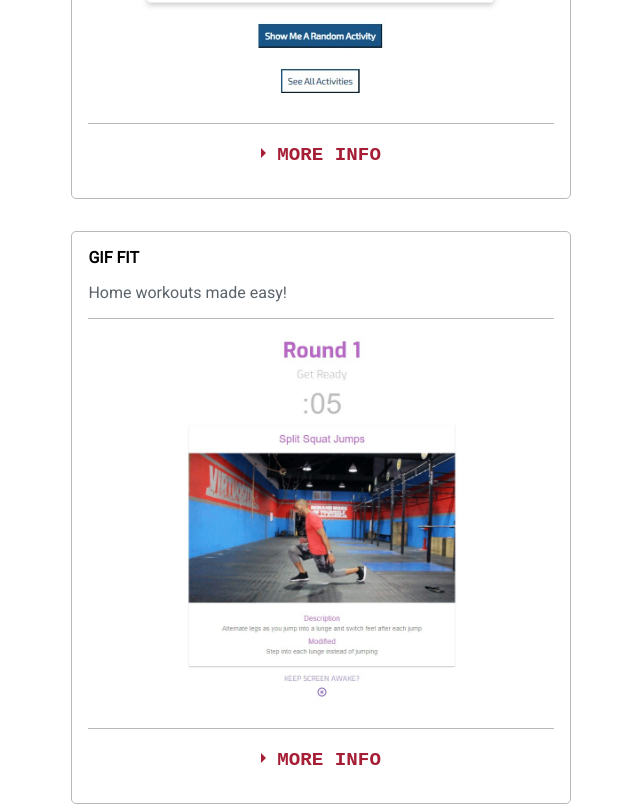
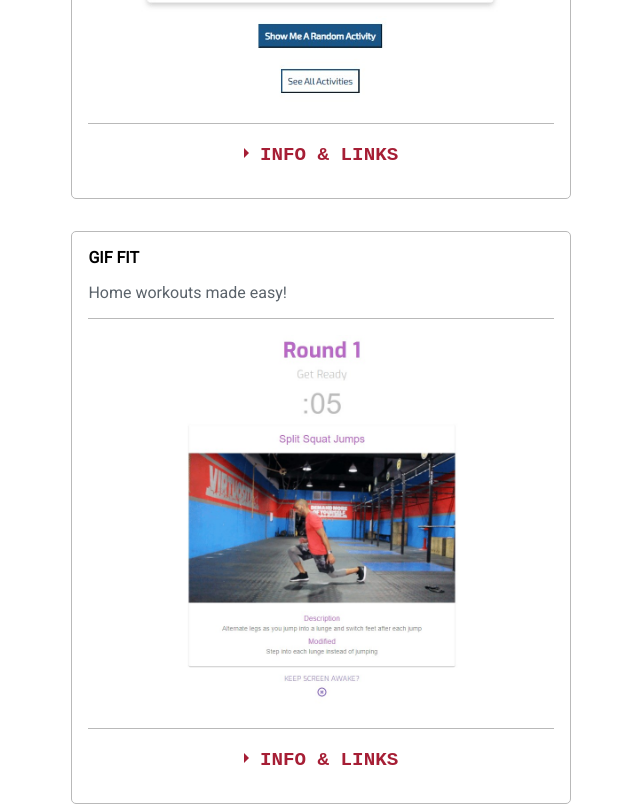
Before and after one commit to jamesncox/portfolio-v2, a React (Create React App) app: page / in a window 1280 px wide. Shown: the part 1220-2026 px from the top of the page, without its empty margins (319-959 px from the left). Built offline with nearby package versions, Linux system fonts and the light colour scheme.

Commit message:
Update DisplayProject.js with INFO & LINKS collapsible

```diff
--- a/src/hooks/DisplayProject.js
+++ b/src/hooks/DisplayProject.js
@@ -15,7 +15,7 @@ const DisplayProject = React.memo(({ title, subtitle, src, placeholder, id, alt,
         />
         <input id={id} className="toggle" type="checkbox" />
         <label htmlFor={id} className="lbl-toggle">
-          More Info
+          Info & Links
         </label>
         <div className="collapsible-content">
           <div className="content-inner">
@@ -41,7 +41,6 @@ const DisplayProject = React.memo(({ title, subtitle, src, placeholder, id, alt,
                   </svg>
                 </a>
               </div>
-              {/* <p className="icon-description">live</p> */}
               <div className="icons">
                 <a href={url} rel="noopener noreferrer" target="_blank">
                   <svg
```
Also changed, not shown: src/stylesheets/Responsive.css (+0 -7 lines).
